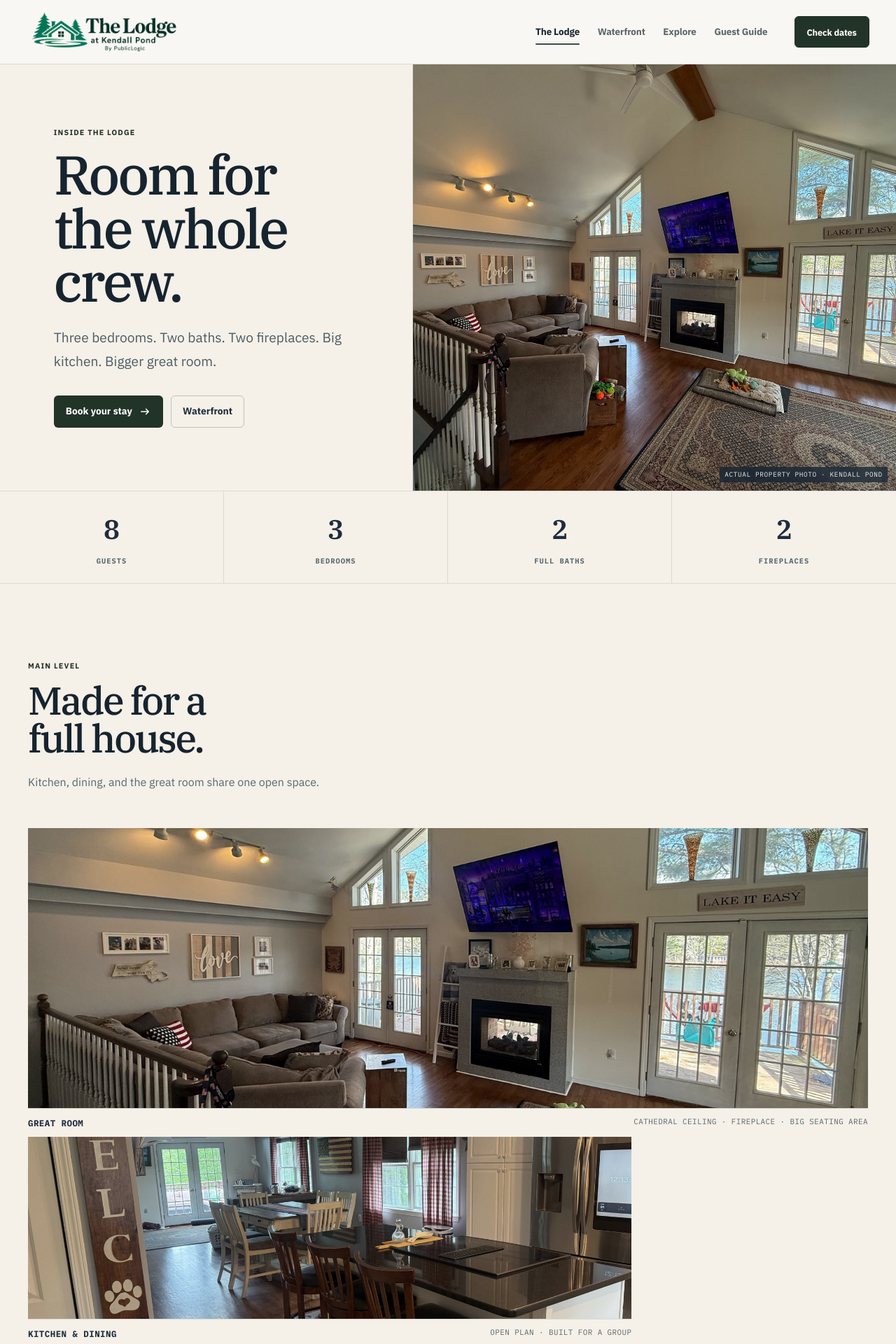
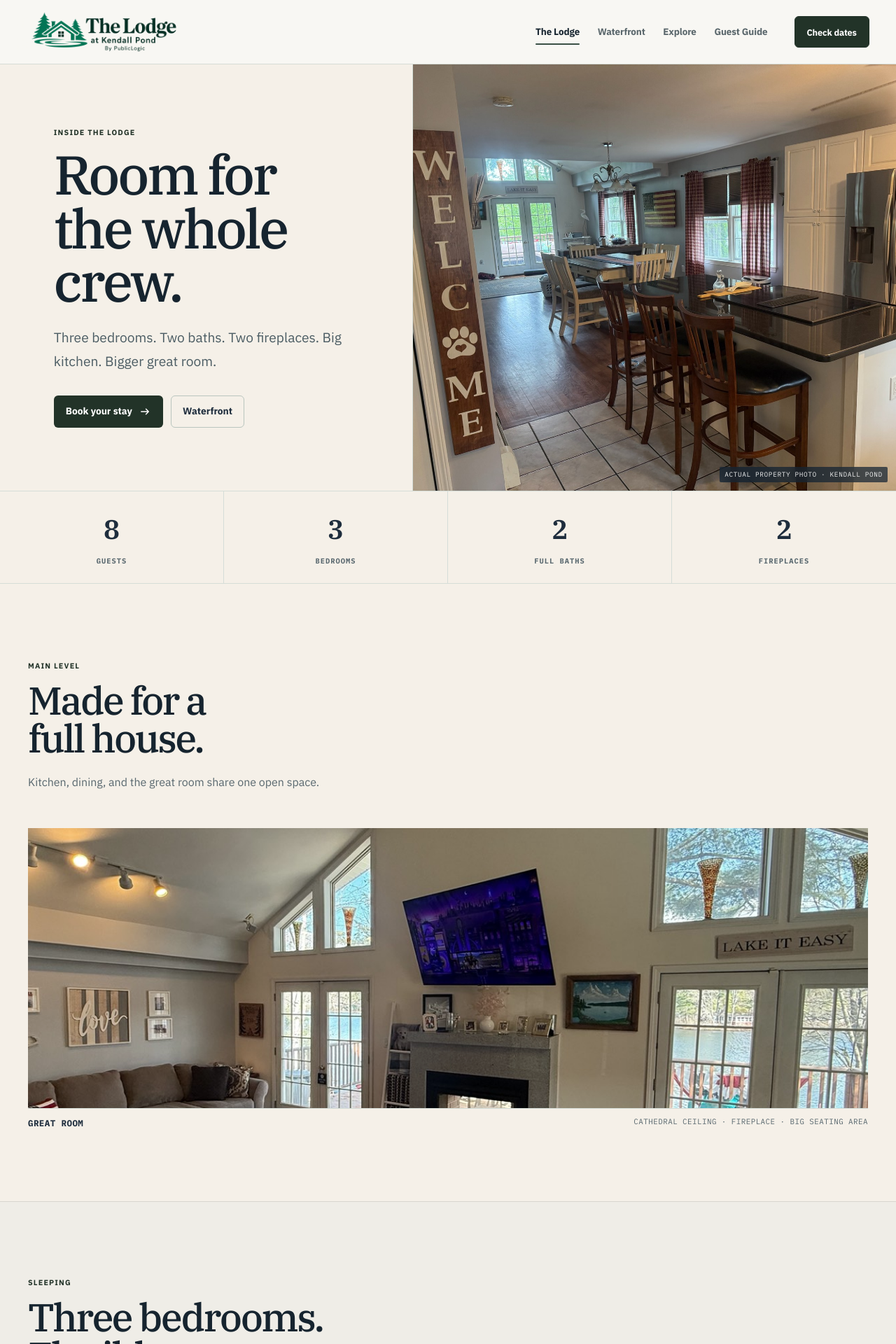
Before and after one commit to PublicLogic/KendallPondLodge, a Next.js app: page /lodge in a window 1280 px wide. Shown: the top 1920 px of the page at 70% size. Built offline with nearby package versions, Linux system fonts and the light colour scheme.

Commit message:
Close Lodge photo gaps and remove repeats

```diff
--- a/app/lodge/page.tsx
+++ b/app/lodge/page.tsx
@@ -1,5 +1,6 @@
 import type { Metadata } from "next";
 import Link from "next/link";
+import { BookingCtaBand } from "@/app/_components/BookingCtaBand";
 import { InfoCard, Notice, SectionHeading } from "@/app/_components/Content";
 import { PageHero } from "@/app/_components/PageHero";
 import { PhotoCard } from "@/app/_components/PhotoCard";
@@ -17,8 +18,8 @@ export default function LodgePage() {
         eyebrow="Inside the Lodge"
         title="Room for the whole crew."
         intro="Three bedrooms. Two baths. Two fireplaces. Big kitchen. Bigger great room."
-        image="/images/kpl/great-room.jpg"
-        imageAlt="The great room at the Lodge at Kendall Pond"
+        image="/images/kpl/kitchen-dining.jpg"
+        imageAlt="The Lodge kitchen and dining area"
         imagePosition="center"
         primaryAction={{ href: "/book", label: "Book your stay" }}
         secondaryAction={{ href: "/grounds", label: "Waterfront" }}
@@ -36,8 +37,15 @@ export default function LodgePage() {
       <section className="content-section">
         <SectionHeading eyebrow="Main level" title="Made for a full house." intro="Kitchen, dining, and the great room share one open space." />
         <div className="photo-grid photo-grid-two">
-          <PhotoCard src="/images/kpl/great-room.jpg" alt="The Lodge great room" title="Great room" note="Cathedral ceiling · fireplace · big seating area" wide />
-          <PhotoCard src="/images/kpl/kitchen-dining.jpg" alt="The Lodge kitchen and dining area" title="Kitchen & dining" note="Open plan · built for a group" />
+          <PhotoCard
+            src="/images/kpl/great-room.jpg"
+            alt="The Lodge great room"
+            title="Great room"
+            note="Cathedral ceiling · fireplace · big seating area"
+            wide
+            position="72% 38%"
+            zoom={1.28}
+          />
         </div>
       </section>
 
@@ -47,7 +55,6 @@ export default function LodgePage() {
           <PhotoCard src="/images/kpl/king-room.jpg" alt="King bedroom" title="King room" note="King bed" />
           <PhotoCard src="/images/kpl/queen-room.jpg" alt="Queen bedroom" title="Queen room" note="Queen bed" />
           <PhotoCard src="/images/kpl/bunk-room.jpg" alt="Bunk room" title="Bunk room" note="Twin over full" />
-          <PhotoCard src="/images/kpl/great-room.jpg" alt="Shared living space" title="Extra space" note="Queen pull-out + lounge space" wide />
         </div>
       </section>
 
@@ -59,22 +66,30 @@ export default function LodgePage() {
           <InfoCard title="Deck + walkout patio"><p>Deck above. Hot tub, lawn, firepit, and water below.</p></InfoCard>
           <InfoCard title="Real-life basics"><p>Kitchen, laundry, storage, and room to unpack.</p></InfoCard>
         </div>
-      </section>
-
-      <section className="content-section">
-        <div className="booking-cta-panel">
-          <div>
-            <p className="eyebrow">Come stay</p>
-            <h2>Send us your dates.</h2>
-            <p>We’ll check availability and send the full quote.</p>
-          </div>
-          <Link className="button button-primary" href="/book">Book your stay →</Link>
+        <div className="photo-grid lodge-setup-photo-grid">
+          <PhotoCard
+            src="/images/kpl/lodge-exterior.jpg"
+            alt="The Lodge deck and walkout patio from the waterfront lawn"
+            title="Deck + walkout patio"
+            note="Deck above · patio + hot tub below"
+            wide
+            position="center 46%"
+          />
+          <PhotoCard
+            src="/images/kpl/hot-tub.jpg"
+            alt="The covered hot tub looking out toward Kendall Pond"
+            title="Hot tub"
+            note="Covered patio · pond view"
+            position="center"
+          />
         </div>
       </section>
 
       <section className="content-section">
         <Notice tone="plain">Already booked? Open the <Link href="/guidebook">Guest Guide</Link>.</Notice>
       </section>
+
+      <BookingCtaBand />
     </main>
   );
 }
```
